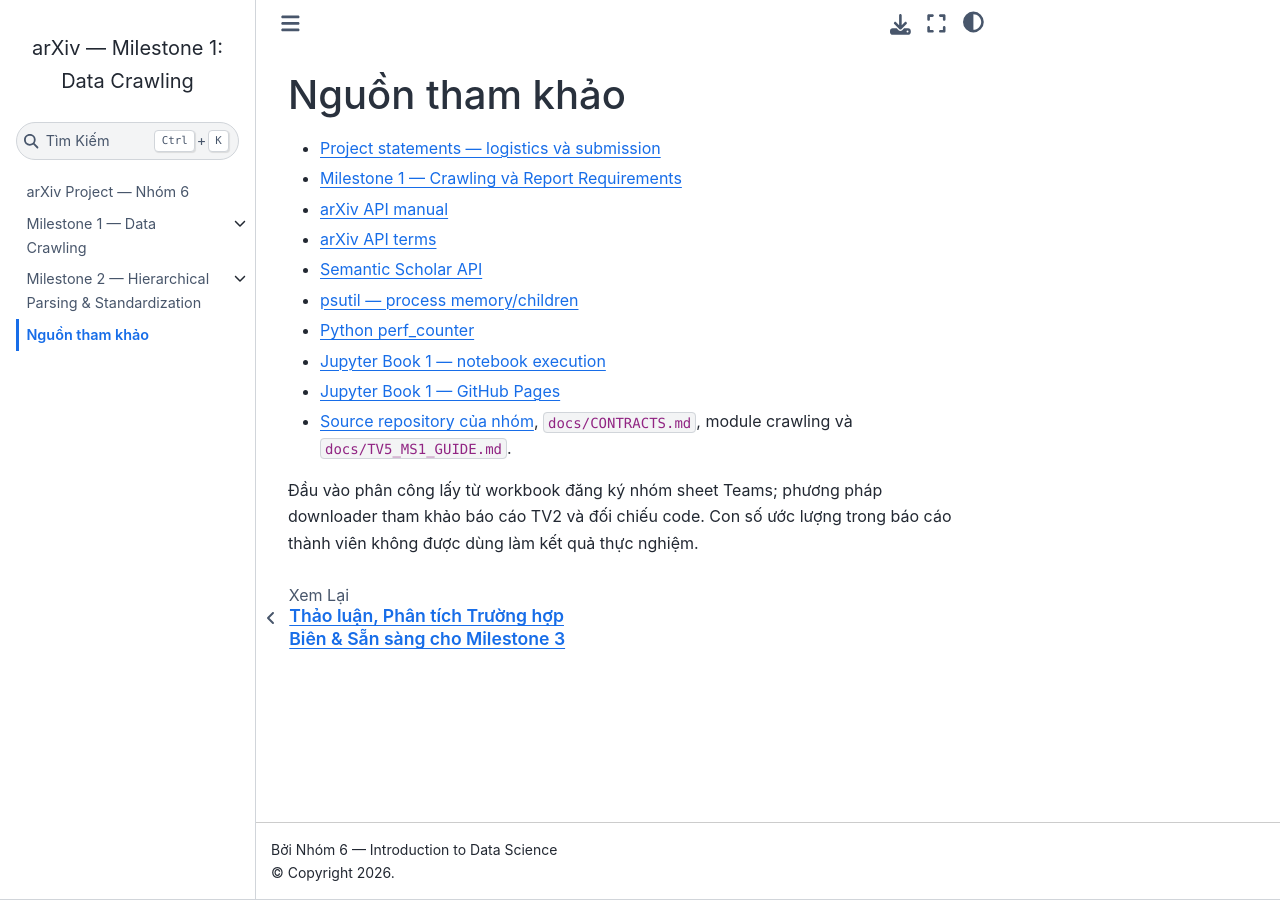
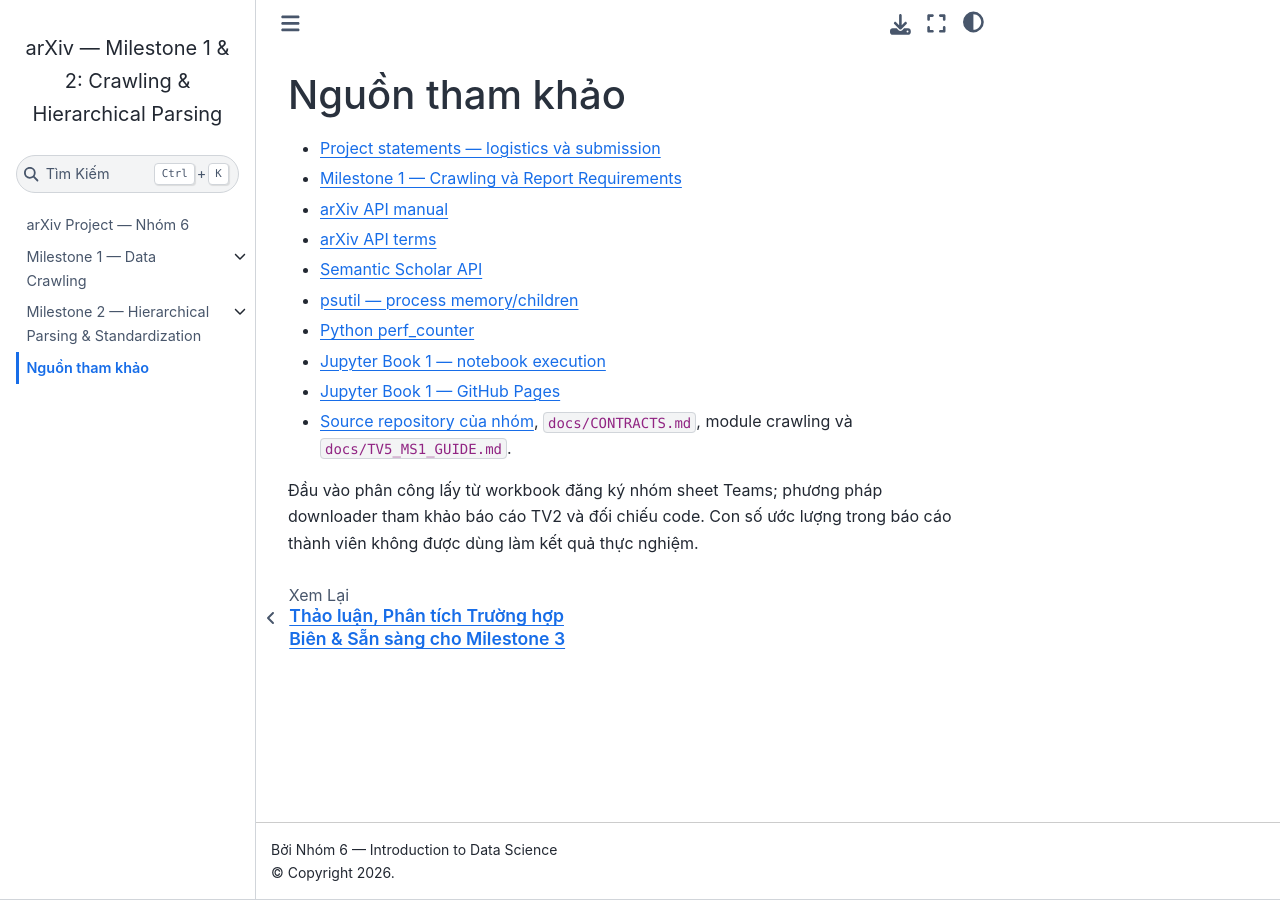
Before and after one commit to HoangLongNha/arxiv-project-report, a Jupyter Book: the page built from references.md, in a window 1280 px wide. Built offline with Jupyter Book 1.0.4 settings and Sphinx 7.4.7 and the Sphinx Book theme 1.1.4, drawn with Linux system fonts in a browser that asks for light colours; pages that are not in the unit, such as notebooks, are missing from menus.

Commit message:
fix(config): exclude cache/test directories and add MS2 title

```diff
--- a/_config.yml
+++ b/_config.yml
@@ -1,7 +1,8 @@
-title: "arXiv — Milestone 1: Data Crawling"
+title: "arXiv — Milestone 1 & 2: Crawling & Hierarchical Parsing"
 author: "Nhóm 6 — Introduction to Data Science"
 copyright: "2026"
 only_build_toc_files: true
+exclude_patterns: [".pytest_cache/*", "tests/*", "scripts/*", "colab/*", "utils/*"]
 execute:
   execute_notebooks: force
   timeout: 180
```
